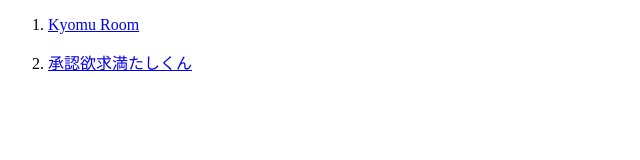
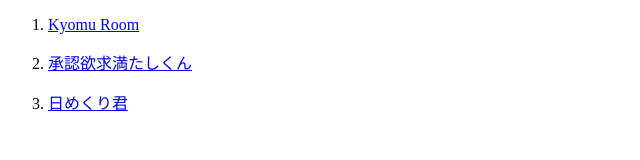
Before and after one commit to take899/apps, a plain HTML site: page index.html in a window 1280 px wide. Shown: the whole page, without its empty margins (0-640 px from the left). Drawn offline with Linux system fonts and the light colour scheme.

Commit message:
added himekurikun

```diff
--- a/index.html
+++ b/index.html
@@ -9,6 +9,7 @@
 		<ol>
 			<li><a href="https://take899.github.io/kyomu_room/" target="_blank">Kyomu Room</a></li>
 			<li><a href="https://take899.github.io/syounin-yokkyuu-mitashikun/" target="_blank">承認欲求満たしくん</a></li>
+			<li><a href="https://take899.github.io/himekuri-kun/" target="_blank">日めくり君</a></li>
 		</ol>
 	</body>
 </html>
```
